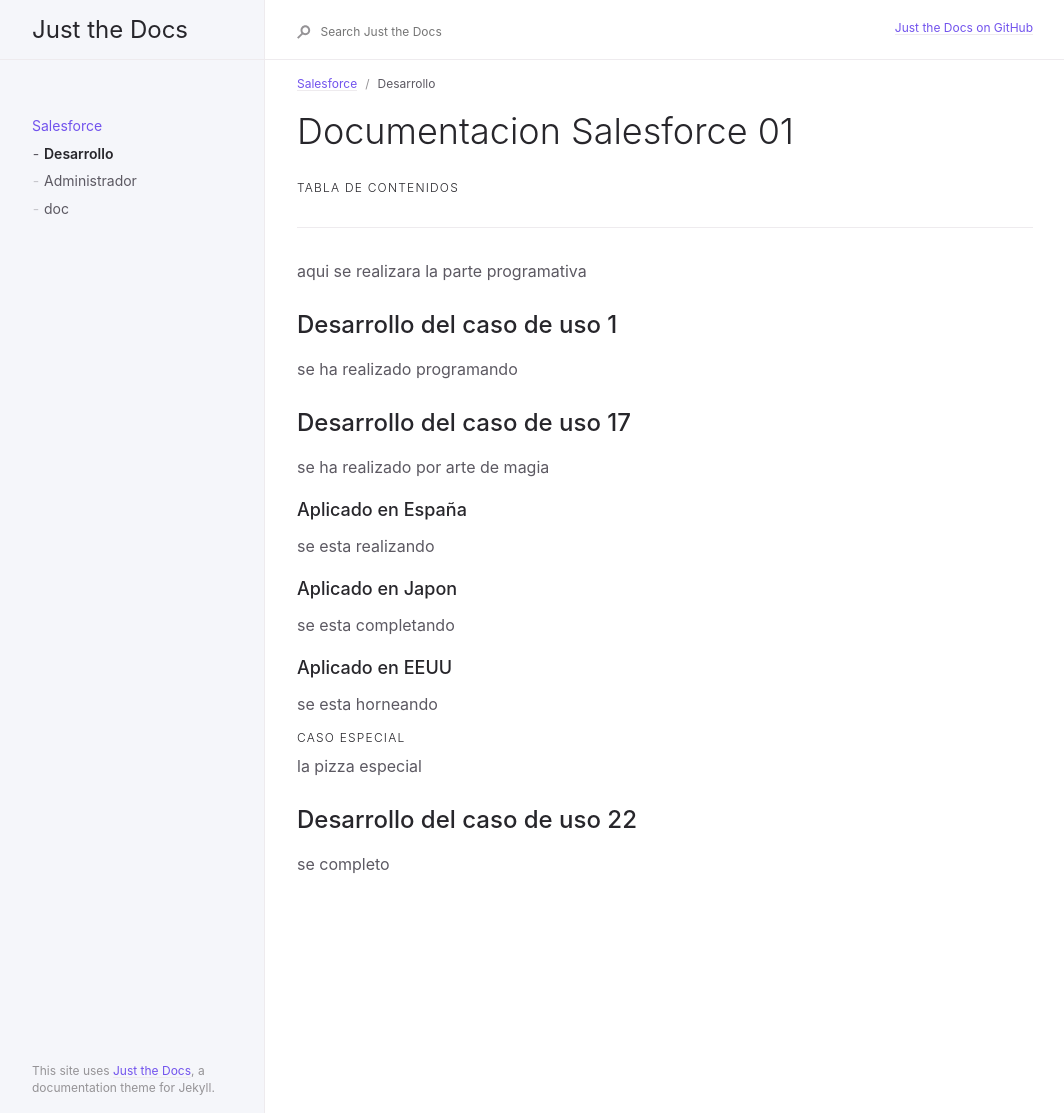
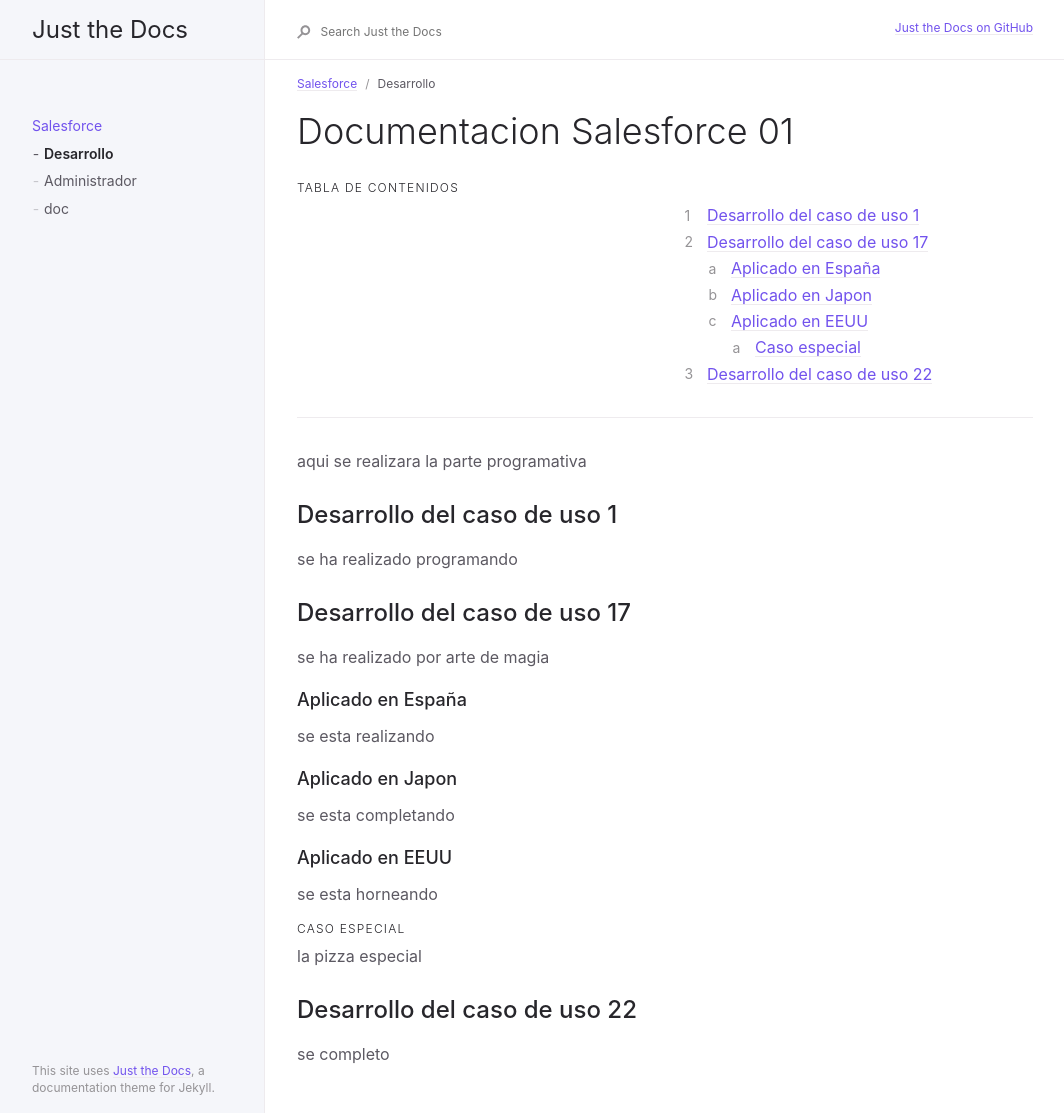
Before and after one commit to abeltranes/abeltranes.github.io, a Jekyll site: the page built from docs/salesforce/doc01.md, in a window 1280 px wide. Shown: the whole page, without its empty margins (91-1155 px from the left). Built offline with Jekyll 4.4.1, drawn with Linux system fonts in a browser that asks for light colours.

Commit message:
Update doc01.md

```diff
--- a/docs/salesforce/doc01.md
+++ b/docs/salesforce/doc01.md
@@ -11,7 +11,7 @@ nav_order: 1
 ## Tabla de contenidos
 {: .no_toc .text-delta }
 
-
+1. TOC
 {:toc}
 
 ---
```
